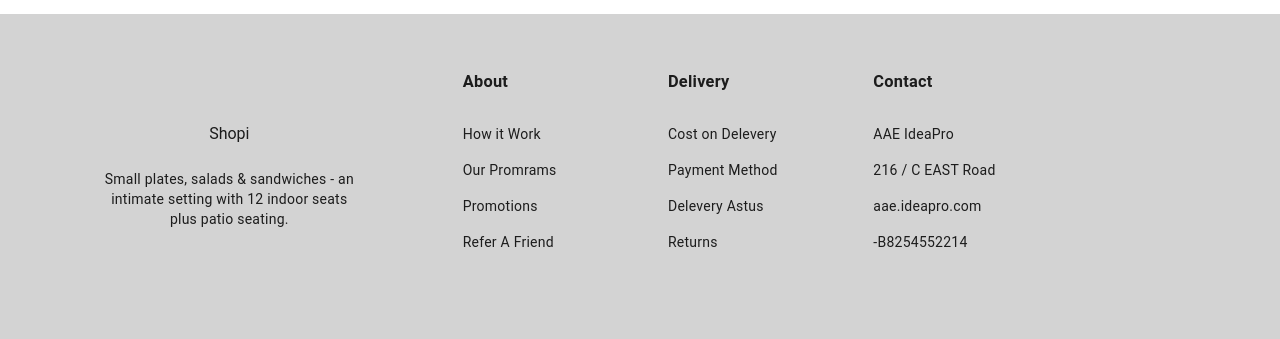
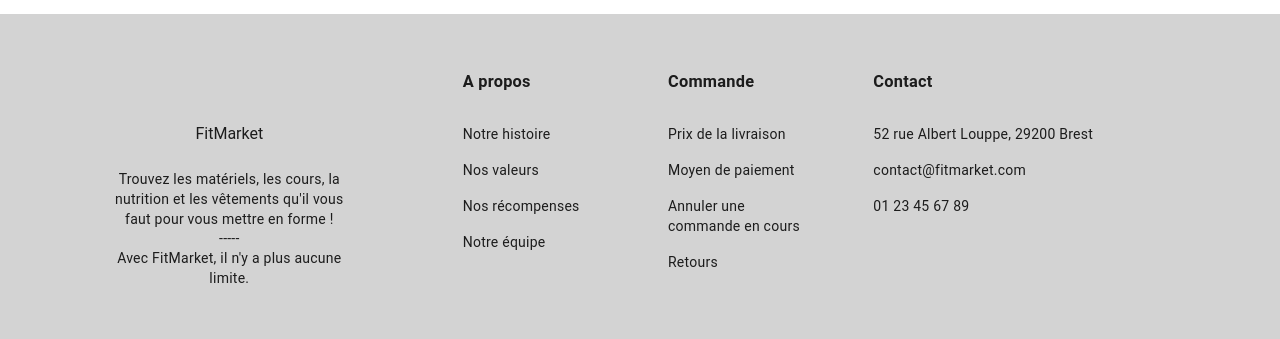
Before and after one commit to Garcia-Christophe/FitMarket, a Vue app in the folder fitmarket/: page / in a window 1280 px wide. Shown: the part 2719-3058 px from the top of the page. Built offline with nearby package versions, Linux system fonts and the light colour scheme.

Commit message:
fix(view): cohérence du footer et lien accueil logo

```diff
--- a/fitmarket/src/components/Footer.vue
+++ b/fitmarket/src/components/Footer.vue
@@ -3,42 +3,42 @@
     <v-card style="background-color: lightgray" flat tile class="white--text py-12 px-5" width="100%">
       <v-row>
         <v-col cols="12" xs="12" sm="6" md="4" class="pa-16">
-          <p class="text-center">Shopi</p>
+          <p class="text-center">FitMarket</p>
           <v-card-text class="mt-2">
-            <p class="text-center">
-              Small plates, salads & sandwiches - an intimate setting with 12
-              indoor seats plus patio seating.
-            </p>
+            <p class="text-center">Trouvez les matériels, les cours, la nutrition et les vêtements qu'il vous faut pour
+              vous mettre en forme !</p>
+            <p class="text-center">-----</p>
+            <p class="text-center">Avec FitMarket, il n'y a plus aucune limite.</p>
           </v-card-text>
         </v-col>
+
         <v-col cols="12" xs="12" sm="6" md="2">
           <v-card-text class="white--text pt-0">
-            <h3>About</h3>
+            <h3>A propos</h3>
           </v-card-text>
-          <v-card-text class="grey--text"> How it Work</v-card-text>
-          <v-card-text class="grey--text mt-n4"> Our Promrams </v-card-text>
-          <v-card-text class="grey--text mt-n4"> Promotions </v-card-text>
-          <v-card-text class="grey--text mt-n4"> Refer A Friend </v-card-text>
+          <v-card-text class="grey--text">Notre histoire</v-card-text>
+          <v-card-text class="grey--text mt-n4">Nos valeurs</v-card-text>
+          <v-card-text class="grey--text mt-n4">Nos récompenses</v-card-text>
+          <v-card-text class="grey--text mt-n4">Notre équipe </v-card-text>
         </v-col>
+
         <v-col cols="12" xs="12" sm="6" md="2">
           <v-card-text class="white--text pt-0">
-            <h3>Delivery</h3>
+            <h3>Commande</h3>
           </v-card-text>
-          <v-card-text class="grey--text"> Cost on Delevery </v-card-text>
-          <v-card-text class="grey--text mt-n4"> Payment Method </v-card-text>
-          <v-card-text class="grey--text mt-n4"> Delevery Astus </v-card-text>
-          <v-card-text class="grey--text mt-n4"> Returns </v-card-text>
+          <v-card-text class="grey--text">Prix de la livraison</v-card-text>
+          <v-card-text class="grey--text mt-n4">Moyen de paiement</v-card-text>
+          <v-card-text class="grey--text mt-n4">Annuler une commande en cours</v-card-text>
+          <v-card-text class="grey--text mt-n4">Retours</v-card-text>
         </v-col>
+
         <v-col cols="12" xs="12" sm="6" md="4">
           <v-card-text class="white--text pt-0">
             <h3>Contact</h3>
           </v-card-text>
-          <v-card-text class="grey--text"> AAE IdeaPro </v-card-text>
-          <v-card-text class="grey--text mt-n4">
-            216 / C EAST Road
-          </v-card-text>
-          <v-card-text class="grey--text mt-n4"> aae.ideapro.com </v-card-text>
-          <v-card-text class="grey--text mt-n4"> -B8254552214 </v-card-text>
+          <v-card-text class="grey--text">52 rue Albert Louppe, 29200 Brest</v-card-text>
+          <v-card-text class="grey--text mt-n4">contact@fitmarket.com</v-card-text>
+          <v-card-text class="grey--text mt-n4">01 23 45 67 89</v-card-text>
         </v-col>
       </v-row>
     </v-card>
--- a/fitmarket/src/components/NavBar.vue
+++ b/fitmarket/src/components/NavBar.vue
@@ -1,7 +1,7 @@
 <template>
   <v-app-bar color="transparent" class="text-white">
-    <img src="../assets/logo.png" width="50" height="50" style="margin-left: 20px;" />
-    <v-app-bar-title>Fit Market</v-app-bar-title>
+    <img id="img-title" src="../assets/logo.png" width="50" height="50" @click="$router.push('/')" />
+    <v-app-bar-title id="title" @click="$router.push('/')">Fit Market</v-app-bar-title>
     <v-btn append-icon="mdi mdi-chevron-down">Matériels</v-btn>
     <v-btn append-icon="mdi mdi-chevron-down">Cours</v-btn>
     <v-btn append-icon="mdi mdi-chevron-down">Nutrition</v-btn>
@@ -13,3 +13,14 @@
     <v-btn prepend-icon="mdi mdi-cart">Panier</v-btn>
   </v-app-bar>
 </template>
+
+<style scoped>
+#img-title {
+  margin-left: 20px;
+}
+
+#img-title:hover,
+#title:hover {
+  cursor: pointer;
+}
+</style>
```
